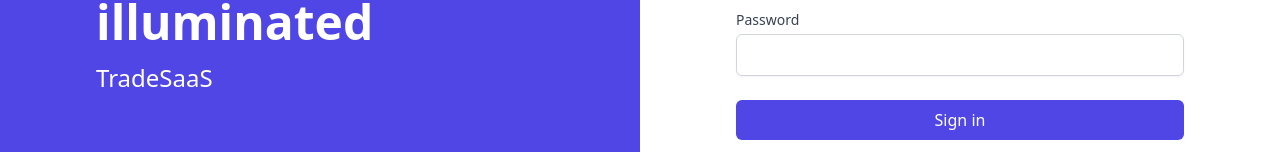
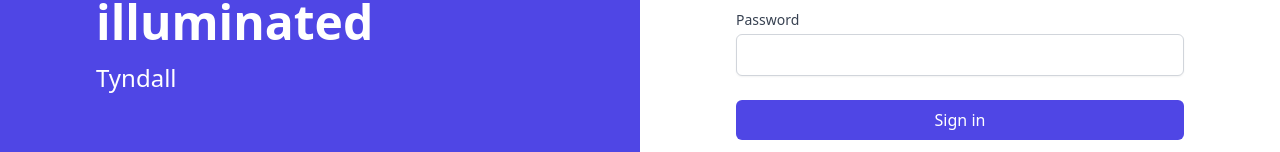
Before and after one commit to shiv-rane/Tyndall, a React (Vite) app in the folder trading-frontend/: page /login in a window 1280 px wide. Shown: the part 378-530 px from the top of the page. Built offline with nearby package versions, Linux system fonts and the light colour scheme; no server answers.

Commit message:
change brand name

```diff
--- a/trading-frontend/src/pages/Analytics.jsx
+++ b/trading-frontend/src/pages/Analytics.jsx
@@ -67,7 +67,7 @@
 function Sidebar() {
   return (
     <div className="w-64 bg-indigo-600 text-white fixed h-full p-6 flex flex-col">
-      <h1 className="text-2xl font-bold mb-10 tracking-wide">TradeSaaS</h1>
+      <h1 className="text-2xl font-bold mb-10 tracking-wide">Tyndall</h1>
 
       <nav className="flex flex-col gap-2">
         <Link
--- a/trading-frontend/src/pages/Dashboard.jsx
+++ b/trading-frontend/src/pages/Dashboard.jsx
@@ -75,7 +75,7 @@
 
       {/* Sidebar */}
       <div className="w-64 bg-indigo-600 text-white flex flex-col p-6 h-screen sticky top-0 relative">
-          <h1 className="text-2xl font-bold mb-10 tracking-wide">TradeSaaS</h1>
+          <h1 className="text-2xl font-bold mb-10 tracking-wide">Tyndall</h1>
 
           <nav className="flex flex-col gap-2">
             <a
--- a/trading-frontend/src/pages/Journal.jsx
+++ b/trading-frontend/src/pages/Journal.jsx
@@ -224,7 +224,7 @@
     <div className="flex min-h-screen bg-gray-100">
       {/* Sidebar */}
         <div className="w-64 bg-indigo-600 text-white fixed h-full p-6 flex flex-col">
-        <h1 className="text-2xl font-bold mb-10 tracking-wide">TradeSaaS</h1>
+        <h1 className="text-2xl font-bold mb-10 tracking-wide">Tyndall</h1>
 
         <nav className="flex flex-col gap-2">
           <Link
--- a/trading-frontend/src/pages/Login.jsx
+++ b/trading-frontend/src/pages/Login.jsx
@@ -33,7 +33,7 @@
       <div className="hidden lg:block w-1/2 bg-indigo-600 text-white p-12">
         <div className="max-w-md mx-auto h-full flex flex-col justify-center">
           <h1 className="text-5xl font-bold mb-4">Markets, illuminated</h1>
-          <p className="text-2xl">TradeSaaS</p>
+          <p className="text-2xl">Tyndall</p>
         </div>
       </div>
 
--- a/trading-frontend/src/pages/Register.jsx
+++ b/trading-frontend/src/pages/Register.jsx
@@ -39,14 +39,14 @@
       <div className="hidden lg:block w-1/2 bg-indigo-600 text-white p-12">
         <div className="max-w-md mx-auto h-full flex flex-col justify-center">
           <h1 className="text-5xl font-bold mb-4">Markets, illuminated</h1>
-          <p className="text-2xl">TradeSaaS</p>
+          <p className="text-2xl">Tyndall</p>
         </div>
       </div>
 
       {/* Right Side - Registration Form */}
       <div className="w-full lg:w-1/2 p-8 flex items-center justify-center">
         <div className="w-full max-w-md">
-          <h2 className="text-3xl font-bold text-gray-900 mb-6">Create your TradeSaaS account</h2>
+          <h2 className="text-3xl font-bold text-gray-900 mb-6">Create your Tyndall account</h2>
 
           {error && (
             <div className="mb-4 p-3 bg-red-50 text-red-700 rounded-md">{error}</div>
```
